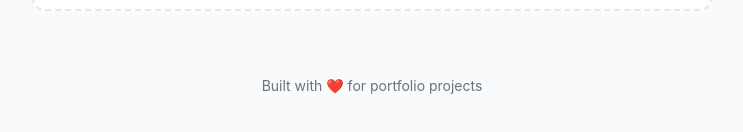
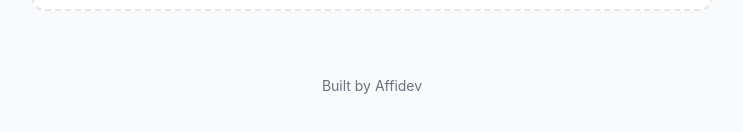
Before and after one commit to eabdalmufid/shareurl, a website: page public/index.html in a window 1280 px wide. Shown: the part 774-906 px from the top of the page, without its empty margins (268-1011 px from the left). Drawn offline with Linux system fonts and the light colour scheme; no server answers.

Commit message:
Update footer text in index.html

```diff
--- a/public/index.html
+++ b/public/index.html
@@ -119,7 +119,7 @@
 
         <!-- Footer -->
         <footer class="footer">
-            <p>Built with ❤️ for portfolio projects</p>
+            <p>Built by Affidev</p>
         </footer>
     </div>
 
```
